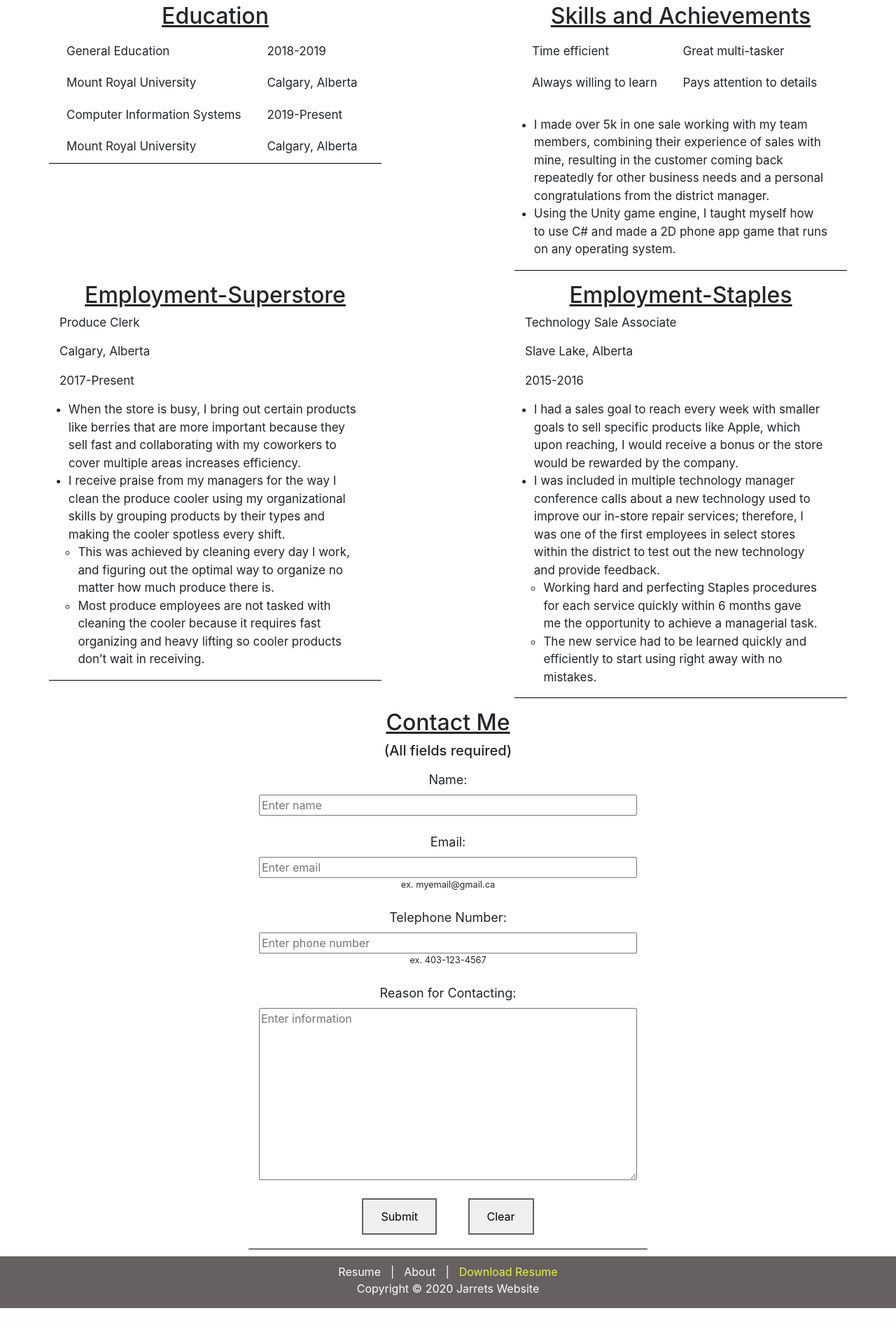
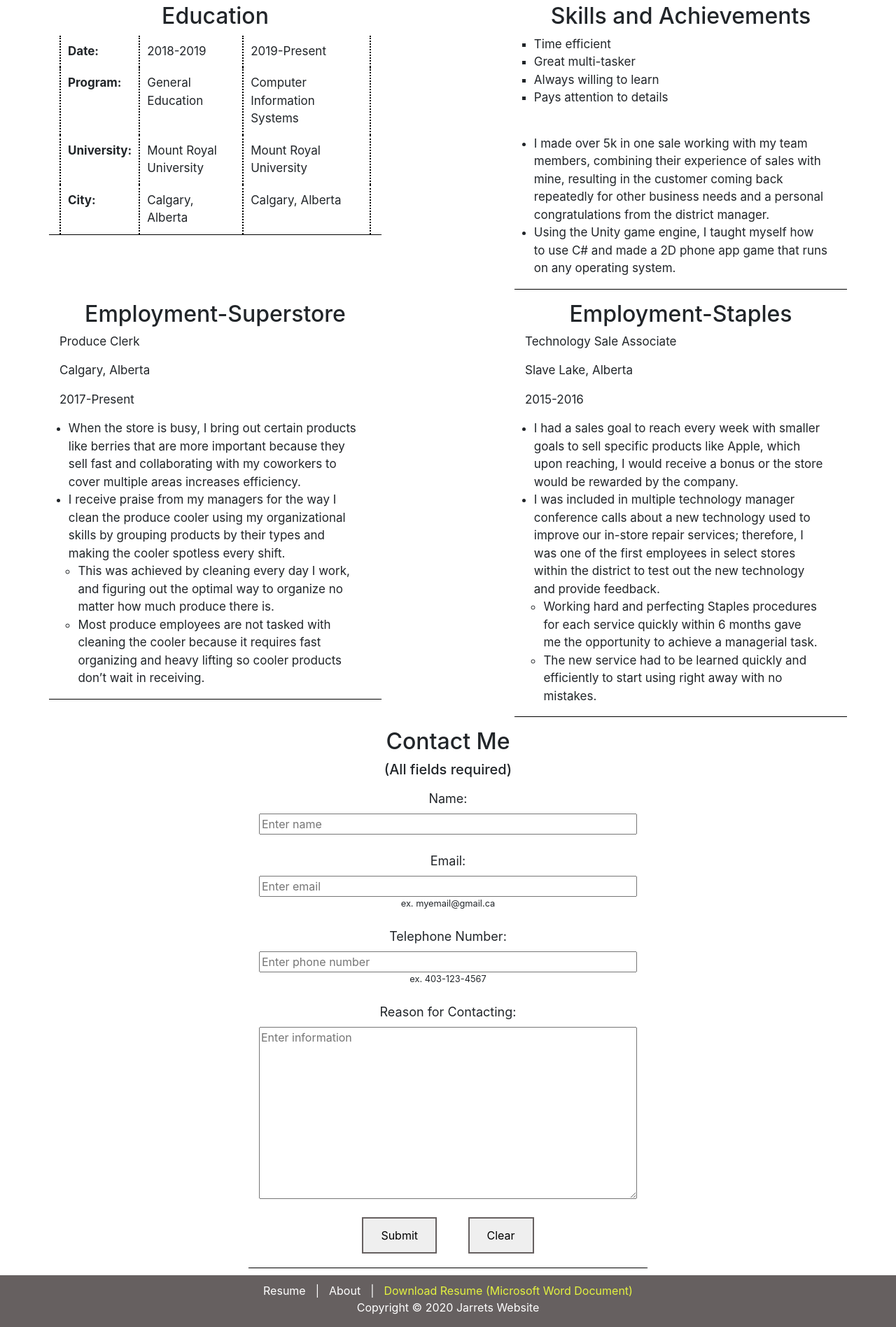
Before and after one commit to JarHorner/Webpage-About-Me, a PHP site: page /Jarrets-Webpage-Resume.html in a window 1280 px wide. Shown: the part 181-2078 px from the top of the page at 70% size. Before the commit the page ends 2051 px from the top, so only its background shows below. Run offline with PHP 8.4, Linux system fonts and the light colour scheme.

Commit message:
Add files via upload

```diff
--- a/Jarrets-Webpage-Resume.html
+++ b/Jarrets-Webpage-Resume.html
@@ -34,22 +34,26 @@
             <div class="row">
 
                 <div class="col-12 col-sm-6 col-lg-5 pt-1 box">
-                    <h2><u>Education</u></h2>
+                    <h2>Education</h2>
                     <table>
                         <tr>
-                            <td>General Education</td>
+                            <th><b>Date:</b></th>
                             <td>2018-2019</td>
-                        </tr>
-                        <tr>
-                            <td>Mount Royal University</td>
-                            <td>Calgary, Alberta</td>
-                        </tr>
-                        <tr>
-                            <td>Computer Information Systems</td>
                             <td>2019-Present</td>
                         </tr>
                         <tr>
+                            <th><b>Program:</b></th>
+                            <td>General Education</td>
+                            <td>Computer Information Systems</td>
+                        </tr>
+                        <tr>
+                            <th><b>University:</b></th>
                             <td>Mount Royal University</td>
+                            <td>Mount Royal University</td>
+                        </tr>
+                        <tr>
+                            <th><b>City:</b></th>
+                            <td>Calgary, Alberta</td>
                             <td>Calgary, Alberta</td>
                         </tr>
                     </table>
@@ -64,17 +68,14 @@
                 </div>
 
                 <div class="col-12 col-sm-6 col-lg-5 pt-1 box">
-                    <h2><u>Skills and Achievements</u></h2>
-                    <table>
-                        <tr>
-                            <td>Time efficient</td>
-                            <td>Great multi-tasker</td>
-                        </tr>
-                        <tr>
-                            <td>Always willing to learn</td>
-                            <td>Pays attention to details</td>
-                        </tr>
-                    </table><br>
+                    <h2>Skills and Achievements</h2>
+                    <ul id="skills">
+                        <li>Time efficient</li>
+                        <li>Great multi-tasker</li>
+                        <li>Always willing to learn</li>
+                        <li>Pays attention to details</li>
+                    </ul><br>
+
                     <ul>
                         <li>
                             I made over 5k in one sale working with my team members, combining their experience of sales with mine,
@@ -89,7 +90,7 @@
                 </div>
 
                 <div class="col-12 col-sm-6 col-lg-5 pt-3 box">
-                    <h2 id="mainContent"><u>Employment-Superstore</u></h2>
+                    <h2 id="mainContent">Employment-Superstore</h2>
                     <p>Produce Clerk</p>
                     <p>Calgary, Alberta</p>
                     <p>2017-Present</p>
@@ -125,7 +126,7 @@
                 </div>
 
                 <div class="col-12 col-sm-6 col-lg-5 pt-3 box">
-                    <h2><u>Employment-Staples</u></h2>
+                    <h2>Employment-Staples</h2>
                     <p>Technology Sale Associate</p>
                     <p>Slave Lake, Alberta</p>
                     <p>2015-2016</p>
@@ -157,7 +158,7 @@
                     <form action="mailto:jhorn384@mtroyal.ca" method="POST">
                         <fieldset>
                             <legend>
-                                <h2><u>Contact Me</u></h2>
+                                <h2>Contact Me</h2>
                                 <h3>(All fields required)</h3>
                             </legend>
 
@@ -190,7 +191,7 @@
             <div class="foot">
                 <a href="Jarrets-Webpage-Resume.html" class="footerlink">Resume</a>&nbsp; |
                 &nbsp;<a href="Jarrets-Webpage-About.html" class="footerlink">About</a>&nbsp; |
-                &nbsp;<a href="./downloadable/Jarret-Resume.docx" download="Jarret-Resume" class="download"> Download Resume</a>
+                &nbsp;<a href="./downloadable/Jarret-Resume.docx" download="Jarret-Resume" class="download"> Download Resume (Microsoft Word Document)</a>
             </div>
             <div class="foot">
                 <p><em>Copyright &copy; 2020 Jarrets Website</em></p>
--- a/index.php
+++ b/index.php
@@ -1 +1 @@
-<?php include_once("Jarrets-Webpage-Resume.html"); ?>
+<?php include_once("Jarret-Webpage-Resume.html"); ?>
--- a/style/About-CSS.css
+++ b/style/About-CSS.css
@@ -10,9 +10,10 @@
     object-fit: cover;
 }
 
-.carousel-caption h3 {
+.carousel-caption h2 {
     color: var(--caption-color);
     mix-blend-mode: difference;
+    font-size: 2em;
 }
 
 .carousel-control-prev-icon,
--- a/style/Jarrets-Webpage-CSS.css
+++ b/style/Jarrets-Webpage-CSS.css
@@ -12,9 +12,10 @@
     font-size: 1.3em;
     top: -500px;
     overflow: hidden;
+    color: var(--visited-link);
 }
 
-.hidden:focus {
+.hidden:focus, .hidden:hover {
     top: 0px;
     overflow: initial;
     color: var(--visited-link);
@@ -97,8 +98,10 @@ table {
     width: 100%;
 }
 
-td {
+td, th {
     padding: 10px;
+    border-right: 2px dotted black;
+    border-left: 2px dotted black;
 }
 
 ul {
@@ -111,6 +114,10 @@ ul li {
 
 li ul li {
     list-style-type: circle;
+}
+
+#skills li {
+    list-style-type: square;
 }
 
 .foot {
```
Also changed, not shown: Jarrets-Webpage-About.html (+9 -9 lines).
